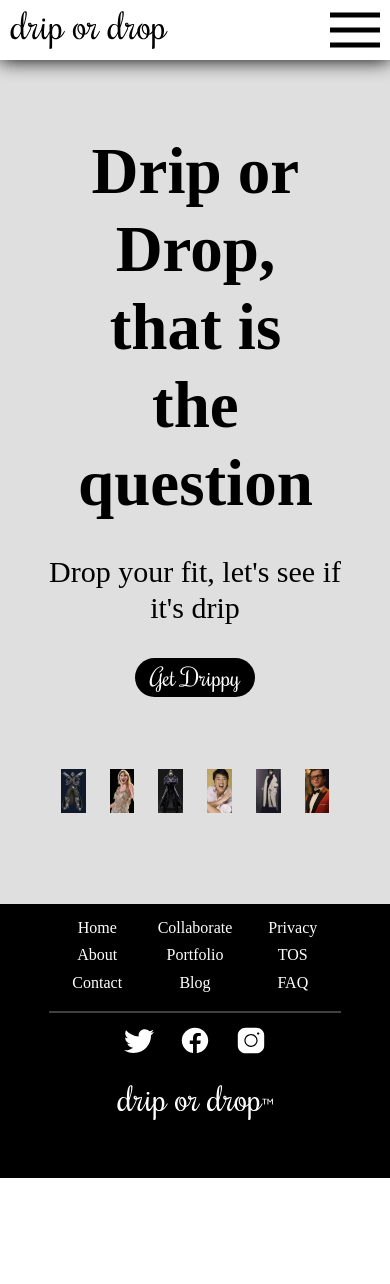
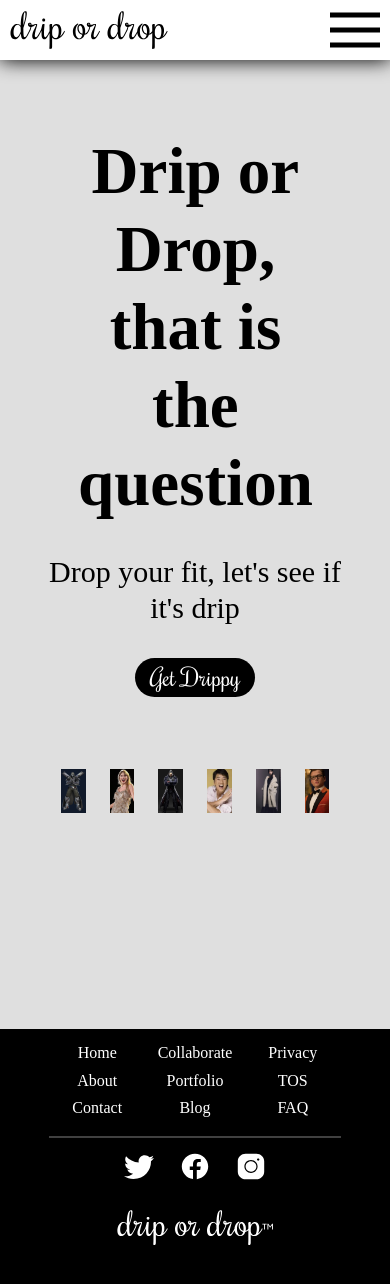
Before and after one commit to Nyraea/drip-or-drop, a React (Vite) app: page /homepage in a window 390 px wide. Shown: the top 1284 px of the page. Before the commit the page ends 1178 px from the top, so only its background shows below. Built offline with nearby package versions, Linux system fonts and the light colour scheme; no server answers; sample sign-in values are in the browser's storage; a small style sheet from the web is missing; a web font is replaced by a local one.

Commit message:
footer fix

```diff
--- a/src/components/App.jsx
+++ b/src/components/App.jsx
@@ -25,7 +25,6 @@ import Discover from "./Discover";
 import EditProfile from "./EditProfile";
 import Footer from "./Footer";
 
-
 function App() {
   const [user, setUser] = useState();
   useEffect(() => {
@@ -38,6 +37,7 @@ function App() {
     <Router>
       {user && <Navbar />}
       <div className={styles.canvas}>
+        <div className="main-content">
           <Routes>
             {/*IF LOGIN SUCCESSFUL, GRANT ACCESS TO PROTECTED ROUTES*/}
             {user ? (
@@ -68,6 +68,7 @@ function App() {
               }
             />
           </Routes>
+        </div>
         <ToastContainer />
         {user && <Footer />}
       </div>
--- a/src/styles/app.module.scss
+++ b/src/styles/app.module.scss
@@ -2,4 +2,17 @@
 
 .canvas {
   height: 100vh;
+  display: flex;
+  flex-direction: column;
+  min-height: 100vh;
 }
+
+html,
+body {
+  height: 100%;
+  margin: 0;
+}
+
+.canvas > .main-content {
+  flex: 1;
+}
--- a/src/styles/footer.module.scss
+++ b/src/styles/footer.module.scss
@@ -2,11 +2,13 @@
 
 //EXTRA SMALL SCREEN
 @media screen and (max-width: 575px) {
-
   .footer {
     display: flex;
     flex-direction: column;
     align-items: center;
+    background-color: black;
+    color: white;
+    width: 100%;
     background-color: black;
     color: white;
   }
@@ -63,15 +65,12 @@
 
     .logo {
       width: 40%;
-
     }
   }
-
 }
 
 //SMALL AND MEDIUM SCREENS
 @media screen and (min-width: 576px) and (max-width: 991px) {
-
   .footer {
     display: flex;
     flex-direction: column;
@@ -128,15 +127,12 @@
 
     .logo {
       width: 35%;
-
     }
-
   }
 }
 
 //LARGE SCREENS & LARGER
 @media screen and (min-width: 992px) {
-
   .footer {
     display: flex;
     flex-direction: column;
@@ -193,8 +189,6 @@
 
     .logo {
       width: 25%;
-
     }
   }
-
 }
```
Lines whose indentation alone changed are shown as unchanged.
